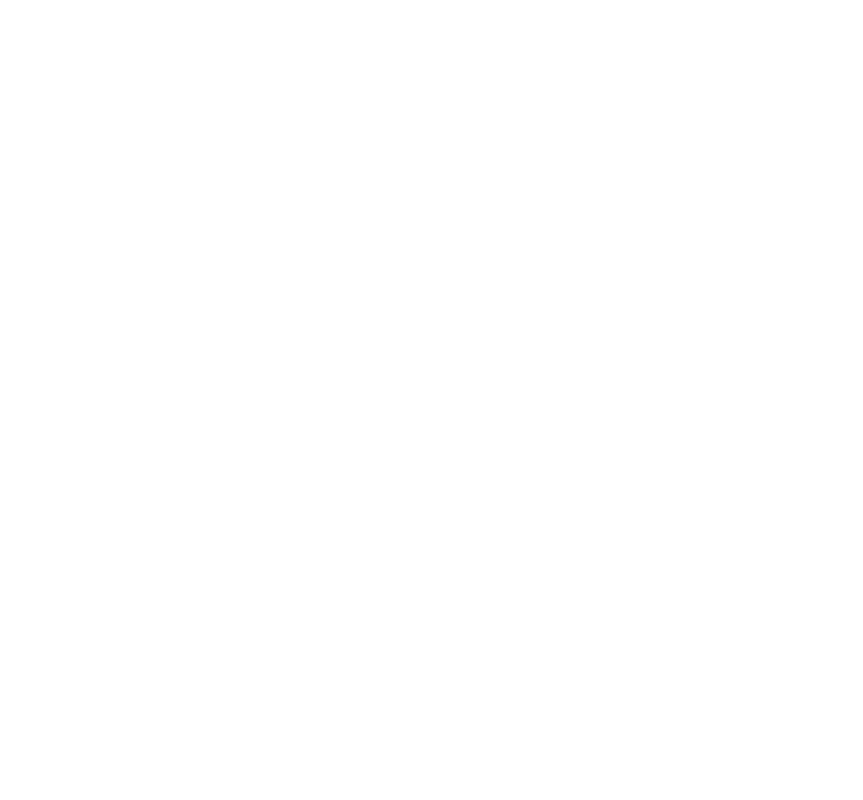
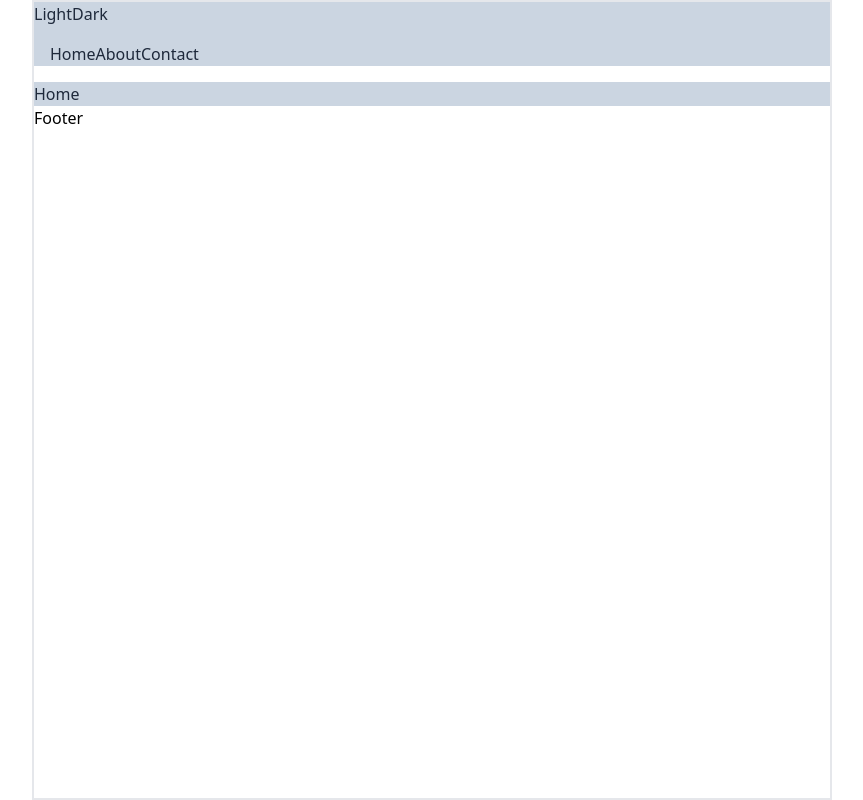
Before and after one commit to Saroj-Kumarr/React-Machine-Coding-Questions, a React (Vite) app: page / in a window 1280 px wide. Shown: the whole page, without its empty margins (208-1071 px from the left). Built offline with nearby package versions, Linux system fonts and the light colour scheme.

Commit message:
solved dark/light mode theme ✅

```diff
--- a/package.json
+++ b/package.json
@@ -11,7 +11,8 @@
   },
   "dependencies": {
     "react": "^18.3.1",
-    "react-dom": "^18.3.1"
+    "react-dom": "^18.3.1",
+    "react-router-dom": "^6.28.1"
   },
   "devDependencies": {
     "@eslint/js": "^9.17.0",
--- a/src/App.jsx
+++ b/src/App.jsx
@@ -1,5 +1,27 @@
+import { BrowserRouter, Route, Routes } from "react-router-dom";
+import About from "./screens/About.jsx";
+import Contact from "./screens/Contact.jsx";
+import Header from "./components/Header.jsx";
+import Footer from "./components/Footer.jsx";
+import Home from "./screens/Home.jsx";
+import ThemeProvider from "./context/ThemeContext.jsx";
+
 const App = () => {
-  return <div className="mx-auto w-[800px]"></div>;
+  return (
+    <ThemeProvider>
+      <div className="mx-auto w-[800px] border-2 border-gray-200 h-screen">
+        <BrowserRouter>
+          <Header />
+          <Routes>
+            <Route path="/" element={<Home />} />
+            <Route path="/about" element={<About />} />
+            <Route path="/contact" element={<Contact />} />
+          </Routes>
+          <Footer />
+        </BrowserRouter>
+      </div>
+    </ThemeProvider>
+  );
 };
 
 export default App;
--- /dev/null
+++ b/src/components/Footer.jsx
@@ -0,0 +1,7 @@
+import React from "react";
+
+const Footer = () => {
+  return <div>Footer</div>;
+};
+
+export default Footer;
--- /dev/null
+++ b/src/components/Header.jsx
@@ -0,0 +1,27 @@
+import { Link } from "react-router-dom";
+import { useTheme } from "../context/ThemeContext";
+
+const Header = () => {
+  const { theme, setTheme } = useTheme();
+
+  return (
+    <div
+      className={`${
+        theme === "light"
+          ? "bg-slate-300 text-slate-800"
+          : "bg-slate-800 text-slate-300"
+      } `}
+    >
+      <button onClick={() => setTheme("light")}>Light</button>
+      <button onClick={() => setTheme("dark")}>Dark</button>
+
+      <div className="m-4">
+        <Link to="/">Home</Link>
+        <Link to="/about">About</Link>
+        <Link to="/contact">Contact</Link>
+      </div>
+    </div>
+  );
+};
+
+export default Header;
--- /dev/null
+++ b/src/context/Context.js
@@ -0,0 +1,5 @@
+import { createContext } from "react";
+
+const ThemeContext = createContext();
+
+export default ThemeContext;
--- /dev/null
+++ b/src/context/ThemeContext.jsx
@@ -0,0 +1,18 @@
+import { useContext, useState } from "react";
+import ThemeContext from "./context";
+
+export const useTheme = () => {
+  return useContext(ThemeContext);
+};
+
+const ThemeProvider = ({ children }) => {
+  const [theme, setTheme] = useState("light");
+
+  return (
+    <ThemeContext.Provider value={{ theme, setTheme }}>
+      {children}
+    </ThemeContext.Provider>
+  );
+};
+
+export default ThemeProvider;
--- /dev/null
+++ b/src/screens/About.jsx
@@ -0,0 +1,18 @@
+import { useTheme } from "../context/ThemeContext";
+
+const About = () => {
+  const { theme } = useTheme();
+  return (
+    <div
+      className={`${
+        theme === "light"
+          ? "bg-slate-300 text-slate-800"
+          : "bg-slate-800 text-slate-300"
+      } `}
+    >
+      About
+    </div>
+  );
+};
+
+export default About;
--- /dev/null
+++ b/src/screens/Contact.jsx
@@ -0,0 +1,18 @@
+import { useTheme } from "../context/ThemeContext";
+
+const Contact = () => {
+  const { theme } = useTheme();
+  return (
+    <div
+      className={`${
+        theme === "light"
+          ? "bg-slate-300 text-slate-800"
+          : "bg-slate-800 text-slate-300"
+      } `}
+    >
+      Contact
+    </div>
+  );
+};
+
+export default Contact;
--- /dev/null
+++ b/src/screens/Home.jsx
@@ -0,0 +1,18 @@
+import { useTheme } from "../context/ThemeContext";
+
+const Home = () => {
+  const { theme } = useTheme();
+  return (
+    <div
+      className={`${
+        theme === "light"
+          ? "bg-slate-300 text-slate-800"
+          : "bg-slate-800 text-slate-300"
+      } `}
+    >
+      Home
+    </div>
+  );
+};
+
+export default Home;
```
Also changed, not shown: 1 other file (tests, documents, lock files or other folders).
